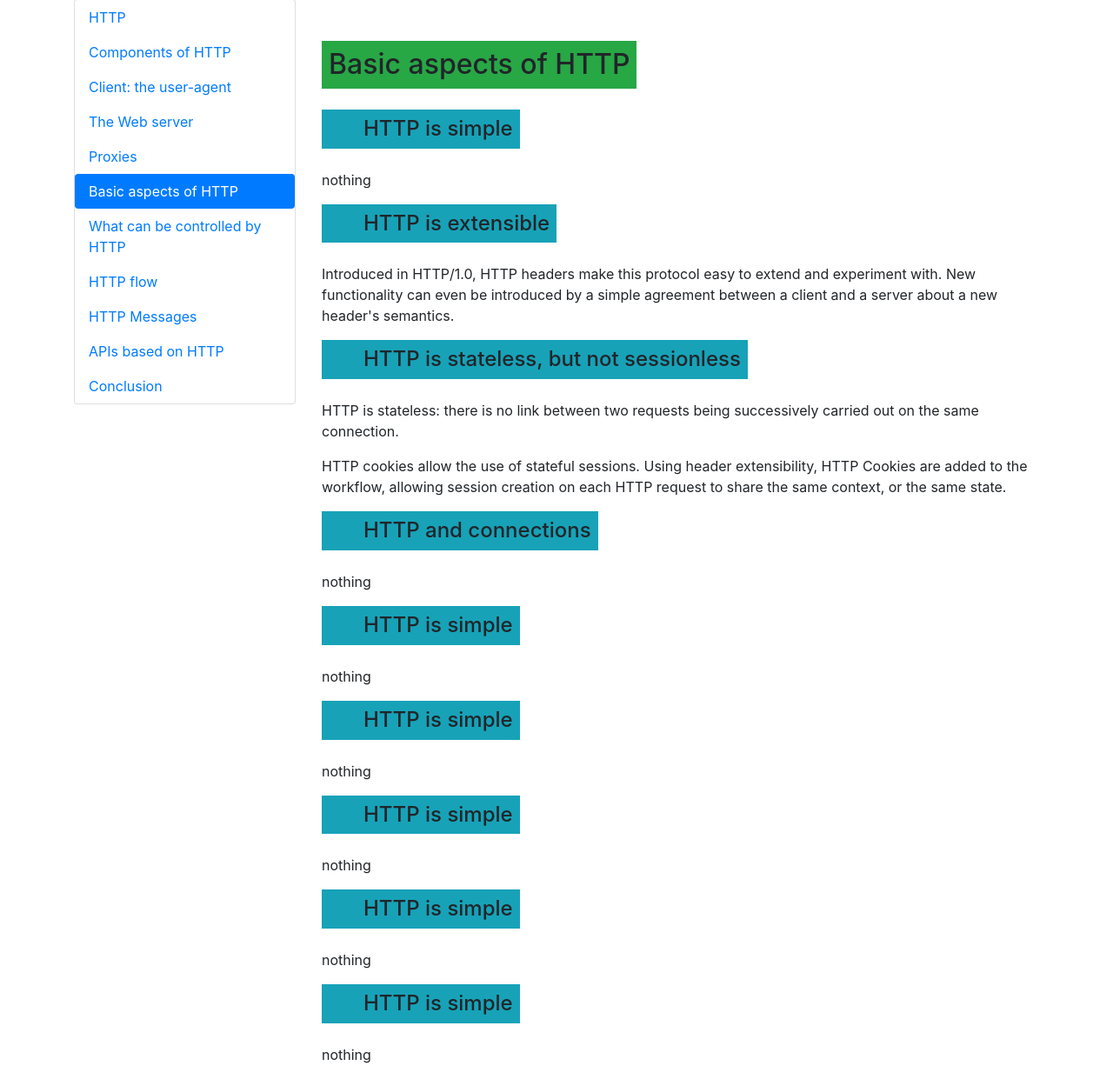
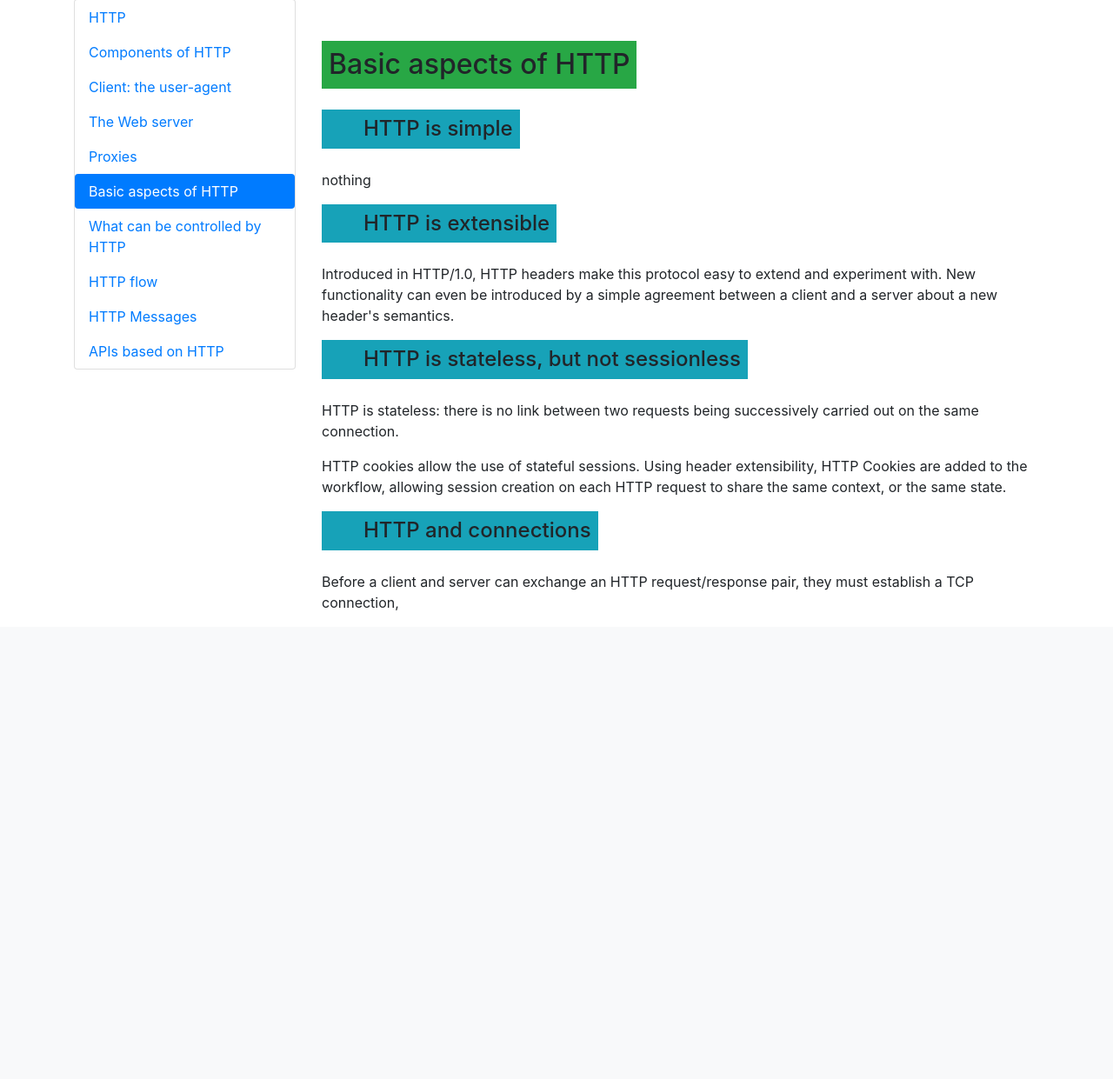
Before and after one commit to tanvirlaravel/http, a PHP site: page /Tutorials/Overview.php in a window 1280 px wide, after a click on "Basic aspects of HTTP". Shown: the part 191-1432 px from the top of the page at 87% size. After the commit the page ends 893 px from the top, so only its background shows below. Run offline with PHP 8.4, Linux system fonts and the light colour scheme.

Commit message:
mdn http overview

```diff
--- a/Tutorials/Overview.php
+++ b/Tutorials/Overview.php
@@ -23,8 +23,8 @@
             <a class="nav-link" data-toggle="pill" href="#Accessing-The-Current-Route">HTTP flow</a>
 
             <a class="nav-link" data-toggle="pill" href="#CORS">HTTP Messages</a>
-            <a class="nav-link" data-toggle="pill" href="#CORS">APIs based on HTTP</a>
-            <a class="nav-link" data-toggle="pill" href="#CORS">Conclusion</a>
+            <a class="nav-link" data-toggle="pill" href="#APIs">APIs based on HTTP</a>
+
 
 
         </div>
@@ -101,36 +101,93 @@
                 <p>HTTP cookies allow the use of stateful sessions. Using header extensibility, HTTP Cookies are added to the workflow, allowing session creation on each HTTP request to share the same context, or the same state.</p>
 
                 <h4 class="mb-4 py-2 pl-5 pr-2 bg-info d-inline-block">HTTP and connections</h4>
-                <p>nothing</p>
+                <p>Before a client and server can exchange an HTTP request/response pair, they must establish a TCP connection,</p>
 
-                <h4 class="mb-4 py-2 pl-5 pr-2 bg-info d-inline-block">HTTP is simple</h4>
-                <p>nothing</p>
-
-                <h4 class="mb-4 py-2 pl-5 pr-2 bg-info d-inline-block">HTTP is simple</h4>
-                <p>nothing</p>
-
-                <h4 class="mb-4 py-2 pl-5 pr-2 bg-info d-inline-block">HTTP is simple</h4>
-                <p>nothing</p>
-
-                <h4 class="mb-4 py-2 pl-5 pr-2 bg-info d-inline-block">HTTP is simple</h4>
-                <p>nothing</p>
-
-                <h4 class="mb-4 py-2 pl-5 pr-2 bg-info d-inline-block">HTTP is simple</h4>
-                <p>nothing</p>
 
             </div>
+
             <div class="tab-pane fade" id="Form-Method-Spoofing">
-                <h4 class="mt-5 mb-4 py-2 pl-5 pr-2 bg-info d-inline-block">Form Method Spoofing</h4>
-                <p>online examle serach</p>
+                <h4 class="mt-5 mb-4 py-2 pl-5 pr-2 bg-info d-inline-block">What can be controlled by HTTP</h4>
+                <p>Here is a list of common features controllable with HTTP.</p>
+                <ul>
+                    <li><b><a href="https://developer.mozilla.org/en-US/docs/Web/HTTP/Caching" target="_blank">Caching</a></b> How documents are cached can be controlled by HTTP. The server can instruct proxies and clients, about what to cache and for how long. The client can instruct intermediate cache proxies to ignore the stored document.</li>
+                    <li><b>Relaxing the origin constraint</b></li>
+                    <li><b>Authentication</b></li>
+                    <li><b>Proxy and tunneling</b></li>
+                    <li><b>Sessions</b></li>
+                </ul>
             </div>
+
             <div class="tab-pane fade" id="Accessing-The-Current-Route">
-                <h4 class="mt-5 mb-4 py-2 pl-5 pr-2 bg-info d-inline-block">Accessing The Current Route</h4>
-                <p>Refer to the API documentation for both the <a href="https://laravel.com/api/7.x/Illuminate/Routing/Router.html"> underlying class</a> of the Route facade and Route instance to review all accessible methods.</p>
+                <h4 class="mt-5 mb-4 py-2 pl-5 pr-2 bg-info d-inline-block">HTTP flow</h4>
+
+                <p>When a client wants to communicate with a server, either the final server or an intermediate proxy, it performs the following steps:</p>
+                <ol>
+                    <li>Open a TCP connection: The TCP connection is used to send a request, or several, and receive an answer. The client may open a new connection, reuse an existing connection, or open several TCP connections to the servers.</li>
+                    <li>Send an HTTP message: HTTP messages (before HTTP/2) are human-readable. With HTTP/2, these simple messages are encapsulated in frames, making them impossible to read directly, but the principle remains the same. For example:
+                        <pre class="p-3 text-white-50 bg-dark">
+GET / HTTP/1.1
+Host: developer.mozilla.org
+Accept-Language: fr
+</pre>
+                    </li>
+                    <li>Read the response sent by the server, such as:
+                        <pre class="p-3 text-white-50 bg-dark">
+HTTP/1.1 200 OK
+Date: Sat, 09 Oct 2010 14:28:02 GMT
+Server: Apache
+Last-Modified: Tue, 01 Dec 2009 20:18:22 GMT
+ETag: "51142bc1-7449-479b075b2891b"
+Accept-Ranges: bytes
+Content-Length: 29769
+Content-Type: text/html
+
+&lt;!DOCTYPE html... (here comes the 29769 bytes of the requested web page)
+</pre>
+                    </li>
+                    <li>Close or reuse the connection for further requests.</li>
+                </ol>
+                <p>If HTTP pipelining is activated, several requests can be sent without waiting for the first response to be fully received. HTTP pipelining has proven difficult to implement in existing networks, where old pieces of software coexist with modern versions. HTTP pipelining has been superseded in HTTP/2 with more robust multiplexing requests within a frame.</p>
             </div>
+
             <div class="tab-pane fade" id="CORS">
-                <h4 class="mt-5 mb-4 py-2 pl-5 pr-2 bg-danger d-inline-block">Cross-Origin Resource Sharing (CORS)</h4>
-                <p></p>
+                <h4 class="mt-5 mb-4 py-2 pl-5 pr-2 bg-info d-inline-block">HTTP Messages</h4>
+                <p>There are two types of HTTP messages, requests and responses, each with its own format.</p>
+
+                <h6 class="mt-6 mb-4 py-1 pl-5 pr-2 bg-success d-inline-block">Requests</h6>
+
+                <h6 class="mt-6 mb-4 py-1 pl-5 pr-2 bg-success d-inline-block">HTTP Messages</h6>
+                <img src="img/HTTP_Request.png" alt="">
+                <p>Requests consists of the following elements:</p>
+                <ul>
+                    <li>An HTTP method, usually a verb like GET, POST or a noun like OPTIONS or HEAD that defines the operation the client wants to perform. Typically, a client wants to fetch a resource (using GET) or post the value of an HTML form (using POST), though more operations may be needed in other cases.</li>
+                    <li>The path of the resource to fetch; the URL of the resource stripped from elements that are obvious from the context, for example without the protocol (http://), the domain (here, developer.mozilla.org), or the TCP port (here, 80).</li>
+                    <li>The version of the HTTP protocol.</li>
+                    <li>Optional headers that convey additional information for the servers.</li>
+                    <li>Or a body, for some methods like POST, similar to those in responses, which contain the resource sent.</li>
+                </ul>
+
+                <h6 class="mt-6 mb-4 py-1 pl-5 pr-2 bg-success d-inline-block">Responses</h6>
+                <img src="img/HTTP_Response.png" alt="">
+                <p>Responses consist of the following elements:</p>
+                <ul>
+                    <li>Responses consist of the following elements:</li>
+                    <li>A status code, indicating if the request was successful, or not, and why.</li>
+                    <li>A status message, a non-authoritative short description of the status code.</li>
+                    <li>HTTP headers, like those for requests.</li>
+                    <li>Optionally, a body containing the fetched resource.</li>
+                </ul>
             </div>
+
+            <div class="tab-pane fade" id="APIs">
+                <h4 class="mt-5 mb-4 py-2 pl-5 pr-2 bg-info d-inline-block">APIs based on HTTP</h4>
+                <p>The most commonly used API based on HTTP is the <a href="https://developer.mozilla.org/en-US/docs/Web/API/XMLHttpRequest" target="_blank">XMLHttpRequest</a> API, which can be used to exchange data between a user agent and a server. The modern <a href="https://developer.mozilla.org/en-US/docs/Web/API/Fetch_API" target="_blank">Fetch API</a> provides the same features with a more powerful and flexible feature set.</p>
+
+                <p>Another API, <a href="https://developer.mozilla.org/en-US/docs/Web/API/Server-sent_events" target="_blank">server-sent</a> events, is a one-way service that allows a server to send events to the client, using HTTP as a transport mechanism. Using the <a href="https://developer.mozilla.org/en-US/docs/Web/API/EventSource" target="_blank">EventSource</a> interface, the client opens a connection and establishes event handlers. The client browser automatically converts the messages that arrive on the HTTP stream into appropriate <a href="https://developer.mozilla.org/en-US/docs/Web/API/Event" target="_blank">Event</a> objects, delivering them to the event handlers that have been registered for the events' <a href="https://developer.mozilla.org/en-US/docs/Web/API/Event/type" target="_blank">type</a>a> if known, or to the <a href="https://developer.mozilla.org/en-US/docs/Web/API/EventSource/onmessage" target="_blank">onmessage</a>a> event handler if no type-specific event handler was established.</p>
+            </div>
+
+
+
         </div>
     </div>
 </div>
```
Also changed, not shown: Tutorials/img/HTTP_Request.png (added), Tutorials/img/HTTP_Response.png (added).
